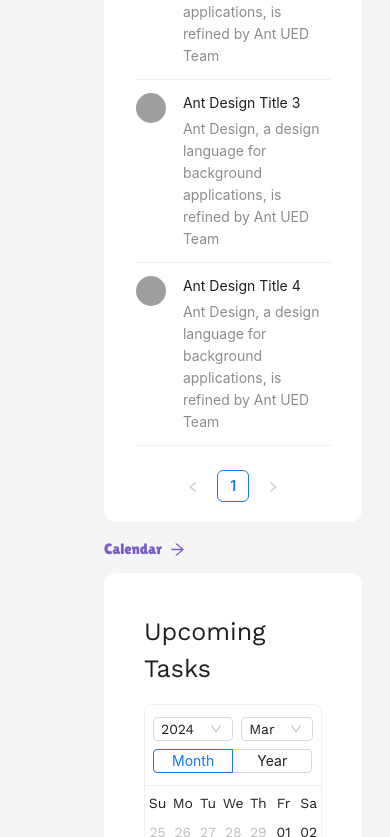
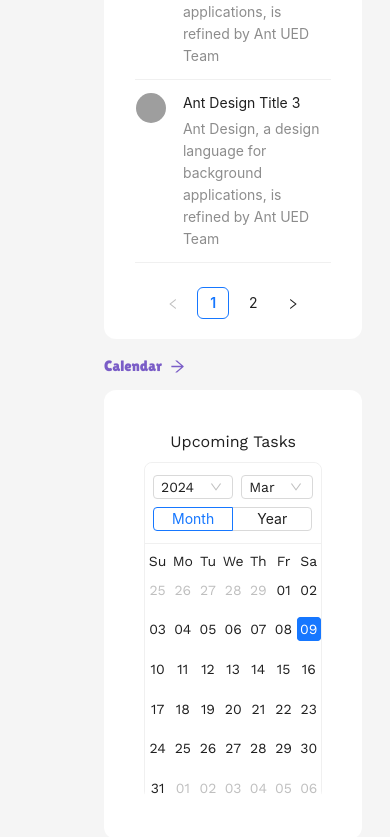
Before and after one commit to Jess-Zino/protrackr, a React (Vite) app: page /dashboard in a window 390 px wide. Shown: the part 1163-2000 px from the top of the page. Built offline with nearby package versions, Linux system fonts and the light colour scheme; grey boxes are pictures that could not be loaded.

Commit message:
Updated Tablet view for dashboard

```diff
--- a/src/App.jsx
+++ b/src/App.jsx
@@ -13,6 +13,15 @@
       <Route path="/login" element={<Login/>}></Route>
       <Route path="/signup" element={<SignUp/>}></Route>
       <Route path="/dashboard" element={<DashBoard/>}></Route>
+      <Route path="/projects" element={<DashBoard/>}></Route>
+      <Route path="/tasks" element={<DashBoard/>}></Route>
+      <Route path="/teams" element={<DashBoard/>}></Route>
+      <Route path="/reports" element={<DashBoard/>}></Route>
+      <Route path="/settings" element={<DashBoard/>}></Route>
+      <Route path="/notifications" element={<DashBoard/>}></Route>
+      <Route path="/calendar" element={<DashBoard/>}></Route>
+      <Route path="/help" element={<DashBoard/>}></Route>
+      <Route path="/logout" element={<Login/>}></Route>
     </Routes>
   )
 }
--- a/src/Components/Bubbles/BubblesCard.jsx
+++ b/src/Components/Bubbles/BubblesCard.jsx
@@ -1,7 +1,7 @@
 import PropTypes from 'prop-types'
 const BubblesCard = ({content, size=20, height=20}) => {
   return (
-    <div className={`bg-white w-[${size}vw] max-h-[${height}vh] p-[20px] flex items-center justify-center rounded-xl phone:w-[95%] `}>{content}</div>
+    <div className={`bg-white w-[${size}vw] max-h-[${height}vh] p-[20px] flex items-center justify-center rounded-xl phone:w-[95%] tablet:w-[90%]`}>{content}</div>
   )
 }
 
--- a/src/Components/TaskCalendar.jsx
+++ b/src/Components/TaskCalendar.jsx
@@ -5,14 +5,13 @@
 const TaskCalendar = () => {
     const { token } = theme.useToken();
   const wrapperStyle = {
-    width: "100%",
-    height:"45vh",
+
     border: `1px solid ${token.colorBorderSecondary}`,
     borderRadius: token.borderRadiusLG,
 
   };
   return (
-    <div style={wrapperStyle} className="body-font phone:h-[40vh]">
+    <div style={wrapperStyle} className="body-font h-[55vh] phone:h-[40vh] tablet:h-[30vh]">
     <Calendar className="body-font phone:h-[40vh]" fullscreen={false} onPanelChange={onPanelChange} />
   </div>
   )
--- a/src/Components/TaskCard.jsx
+++ b/src/Components/TaskCard.jsx
@@ -24,6 +24,7 @@
     pagination={{
       position:"bottom",
       align:"center",
+      pageSize:3
     }}
     dataSource={data}
     renderItem={(item, index) => (
--- a/src/Pages/DashBoard.jsx
+++ b/src/Pages/DashBoard.jsx
@@ -23,6 +23,7 @@
 import Setting from './Dashboard Content/Setting';
 import Notifications from './Dashboard Content/Notifications';
 import CalendarPage from './Dashboard Content/CalendarPage';
+import Help from './Dashboard Content/Help';
 const {Content, Footer, Sider } = Layout;
 
   const icons = [
@@ -86,7 +87,7 @@
 
           }}
         >
-          {currentPath == '/dashboard'? <HomePage/>:currentPath == '/projects'? <Projects/>:currentPath == '/tasks'? <TasksPage/>:currentPath == '/teams'? <Teams/>:currentPath == '/reports'? <Reports/>:currentPath == '/settings'? <Setting/>:currentPath == '/notifications'? <Notifications/>:currentPath == '/calendar'? <CalendarPage/>:currentPath == '/help'? <Notifications/>:console.log("no")}
+          {currentPath == '/dashboard'? <HomePage/>:currentPath == '/projects'? <Projects/>:currentPath == '/tasks'? <TasksPage/>:currentPath == '/teams'? <Teams/>:currentPath == '/reports'? <Reports/>:currentPath == '/settings'? <Setting/>:currentPath == '/notifications'? <Notifications/>:currentPath == '/calendar'? <CalendarPage/>:currentPath == '/help'? <Help/>:navigate('/')}
         </Content>
         <Footer
           style={{
--- a/src/Pages/Dashboard Content/HomePage.jsx
+++ b/src/Pages/Dashboard Content/HomePage.jsx
@@ -27,7 +27,7 @@
 
            </div>
            </div>
-    <div className="flex flex-row gap-4 phone:flex-col">
+    <div className="flex flex-row gap-4 phone:flex-col tablet:flex-col tablet:justify-center tablet:ml-[70px] tablet:gap-8 tablet:mt-6">
             <div className="flex flex-col gap-3">
         <h2 className="main-font text-[15px] text-[#7A5DC7]  flex flex-row items-center gap-2 ">Tasks <ArrowRightOutlined /></h2>
          <div className='flex flex-row gap-[3%]'>
@@ -42,8 +42,8 @@
          <div className='flex flex-row gap-[3%]'>
 
             <BubblesCard size={30} height={70} content={
-                <div className="flex flex-col items-center gap-4 p-[20px]">
-                    <h2 className="body-font text-[25px]">Upcoming Tasks</h2>
+                <div className="flex flex-col items-center gap-2 p-[20px]">
+                    <h2 className="body-font text-[16px]">Upcoming Tasks</h2>
             <TaskCalendar/>
             </div>
             }/>
```
